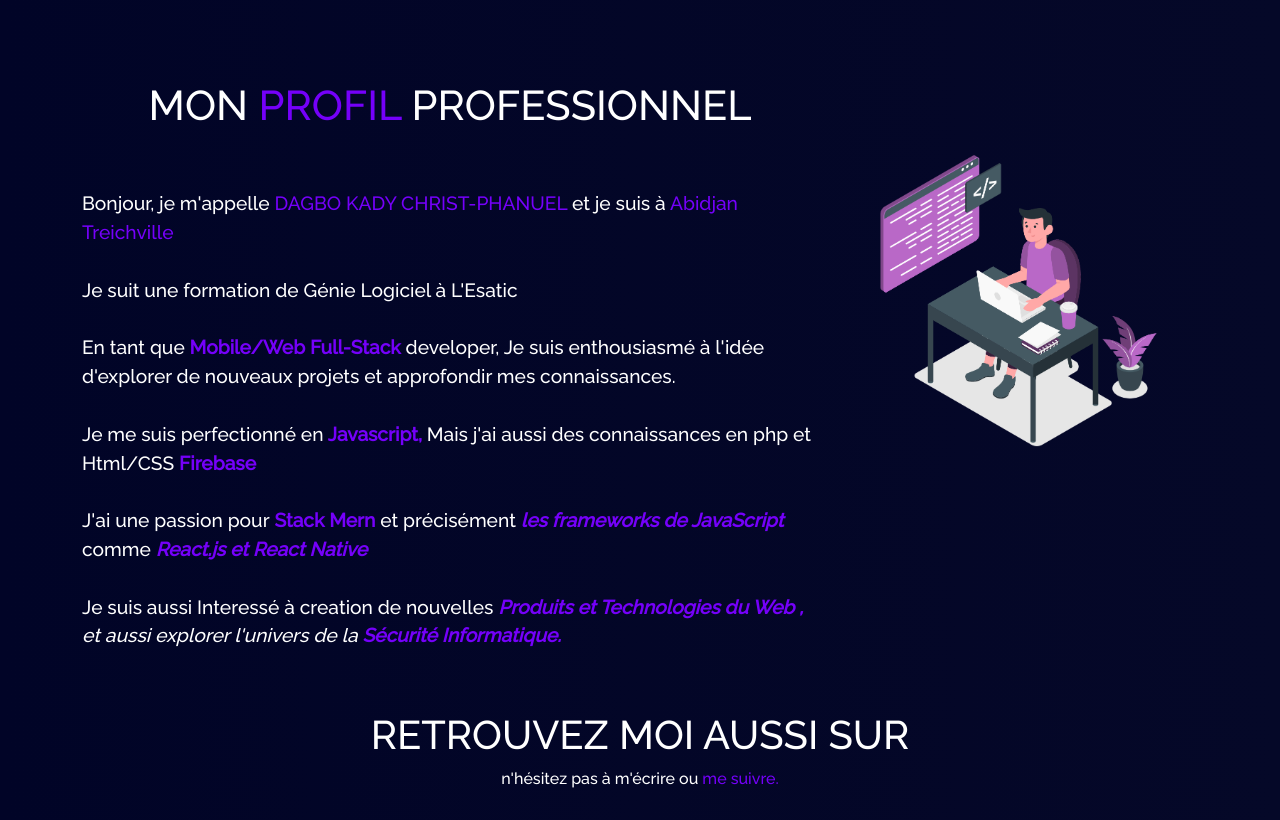
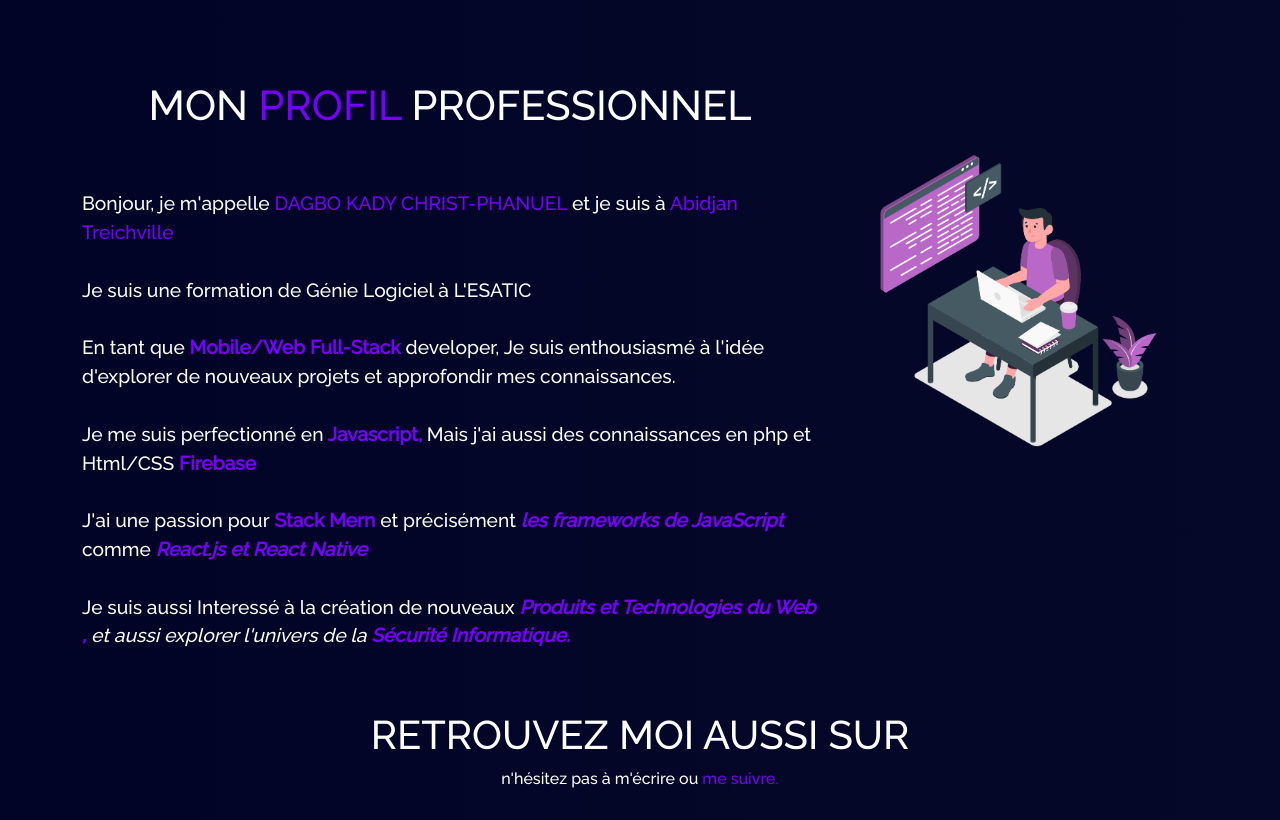
Before and after one commit to phanuel19/portfolio, a React (Create React App) app: page / in a window 1280 px wide. Shown: the part 740-1560 px from the top of the page. Built offline with nearby package versions, Linux system fonts and the light colour scheme.

Commit message:
Update About.jsx

```diff
--- a/src/components/Home/About.jsx
+++ b/src/components/Home/About.jsx
@@ -25,7 +25,7 @@ const About = () => {
                  et je suis à <span className="yellow"> Abidjan Treichville</span>
                 <br />
                 <br />
-                Je suit une formation de Génie Logiciel à L'Esatic
+                Je suis une formation de Génie Logiciel à L'ESATIC
                 <br />
                 <br />
                   En tant que
@@ -52,7 +52,7 @@ const About = () => {
                   </i>
                   <br />
                   <br />
-                  Je suis aussi Interessé à creation de nouvelles
+                  Je suis aussi Interessé à la création de nouveaux
                   <i>
                     <b className="yellow"> Produits et Technologies du Web , </b>
                     et aussi explorer l'univers de la
```
